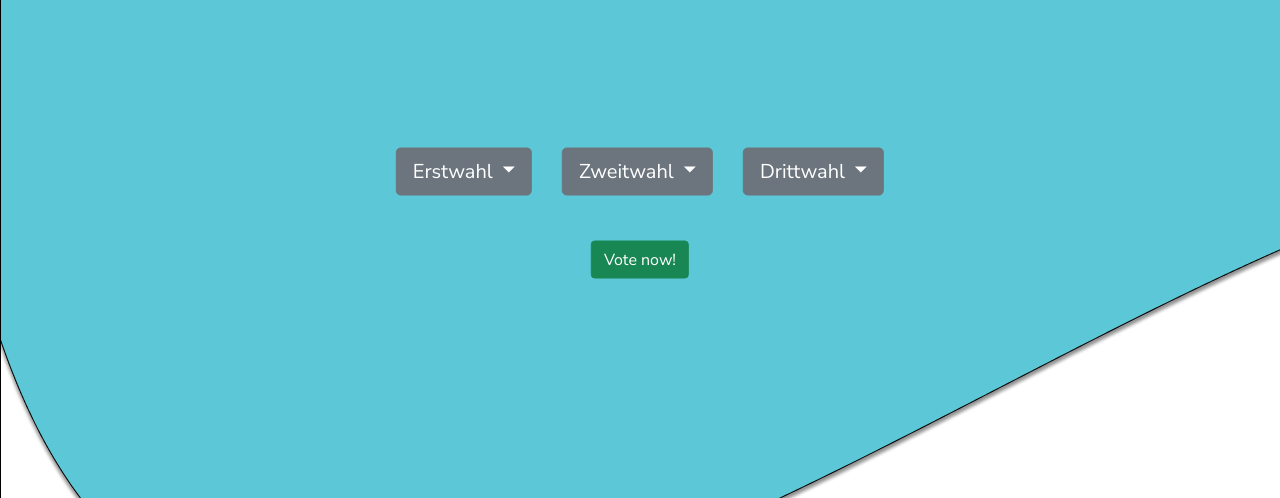
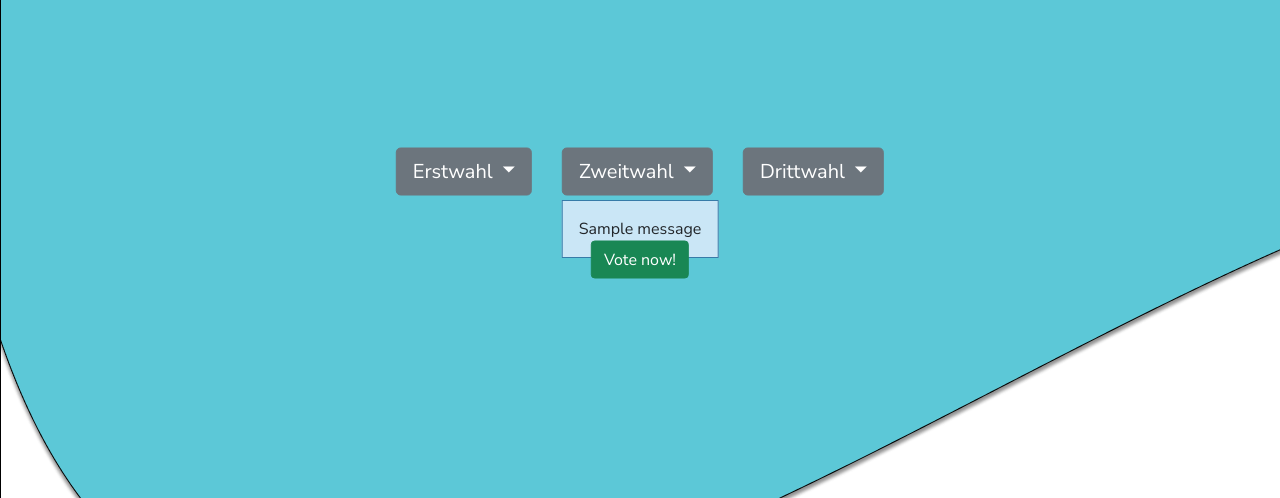
Before and after one commit to Zwennsch/schaumburg-votes, a Flask app: page /vote in a window 1280 px wide. Shown: the part 187-685 px from the top of the page. Run offline with Flask 2, Linux system fonts and the light colour scheme; the visitor is signed in with stand-in values (Sample User, id 1); data comes from the database, SQL or seed files in the repository; one stand-in notice (Sample message) is shown.

Commit message:
working on vote-route and added flash in vote.html

```diff
--- a/voting/auth.py
+++ b/voting/auth.py
@@ -31,15 +31,18 @@ def login():
             'SELECT * FROM user WHERE username = ?', (username,)
         ).fetchone()
 
+        # case for not signed in successfully, error is set to value
         if user is None:
             error = 'Incorrect username'
         elif not check_password_hash(user['password'], password):
             error = 'Incorrect password'
 
+        # case that a user us successfully logged_in
         if error is None:
             session.clear()
+            # set the session['user_id'] value correct:
             session['user_id'] = user['id']
-            # TODO: I am not sure of how to provide the 'endpoint string' for the 'url_for' function. Have to check when implementing
+            # if user['] redirect to ('/') and display courses if user has voted, otherwise
             return redirect(url_for('vote_now'))
 
         flash(error)
--- a/voting/static/styles.css
+++ b/voting/static/styles.css
@@ -28,6 +28,12 @@ html, body{
     left: 50%;
     transform: translate(-50%, -50%);
 }
+.flash {
+    margin: 1em 0;
+    padding: 1em;
+    background: #cae6f6;
+    border: 1px solid #377ba8;
+  }
 .landing-logo{
     display: flex; /* Use flexbox to position the elements side by side */
     align-items: center; /* Add space between the elements */
--- a/voting/templates/base.html
+++ b/voting/templates/base.html
@@ -50,6 +50,10 @@
           </div>
         </nav>
         <main>
+          <!--TODO: need to be fixed... doesn't show when it is supposed to and looks ugly-->
+          {% for message in get_flashed_messages() %}
+          <div class="flash centered">{{ message }}</div>
+          {% endfor %}
           {% block main %}{% endblock %}
         </main>
         {% block script %}{% endblock %}
--- a/voting/views.py
+++ b/voting/views.py
@@ -1,5 +1,5 @@
 from flask import (
-    Blueprint, flash, g, redirect, render_template
+    Blueprint, flash, g, redirect, render_template, request, session, url_for
 )
 from voting.db import get_db
 
@@ -7,7 +7,22 @@ bp = Blueprint('views', __name__)
 
 @bp.route('/vote', methods=('GET', 'POST'))
 def vote():
-    return render_template('views/vote.html')
+    if request.method == 'GET':
+        # make sure a user is logged in, otherwise redirect use flash and redirect to login
+        if session.get('user_id') == None:
+            flash("please login first", category="info")
+            redirect(url_for('auth.login'))
+        else:
+            return render_template('views/vote.html')
+
+    # case for POST
+    else:
+        # TODO: implement POST case for vote:
+        print('in POST for vote')
+
+    return redirect(url_for('views.index'))
+
+
 
 
 @bp.route('/')
```
